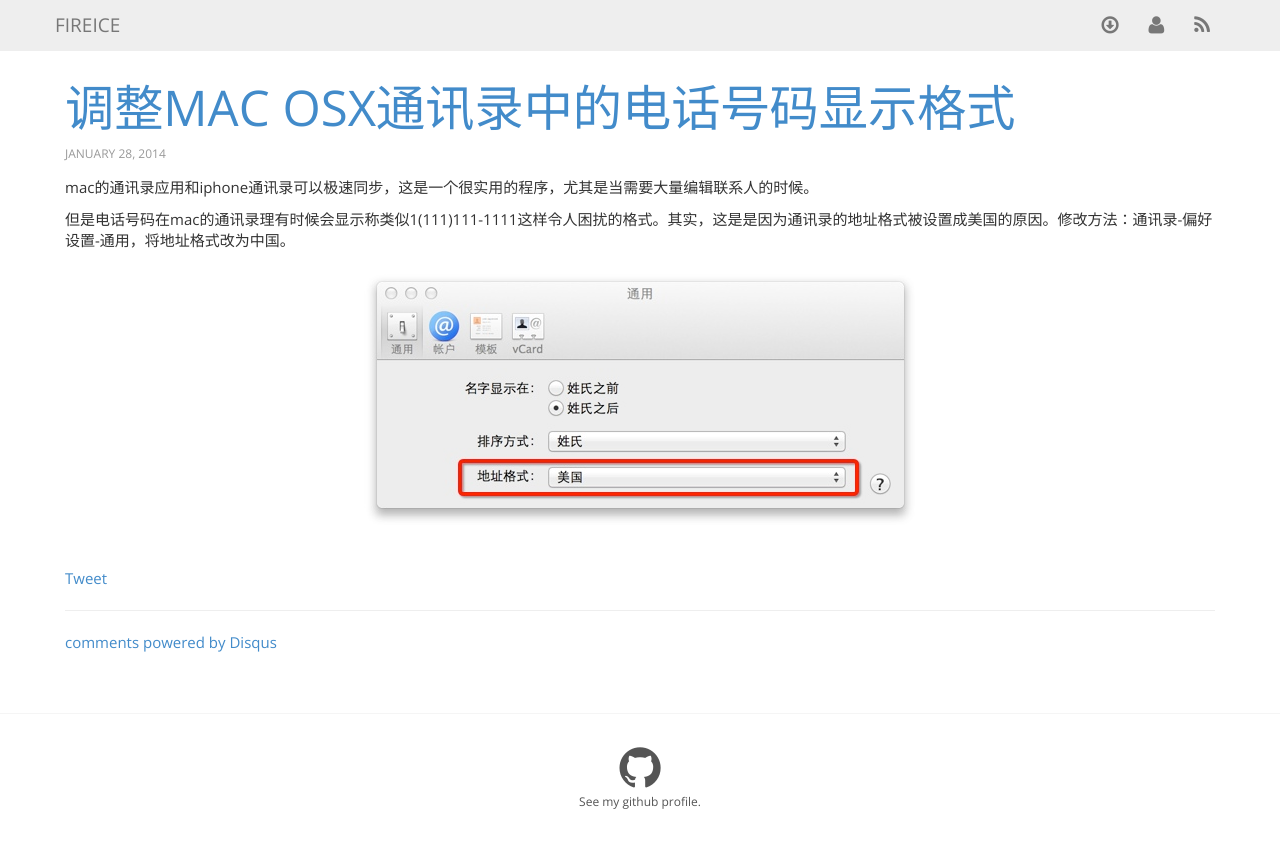
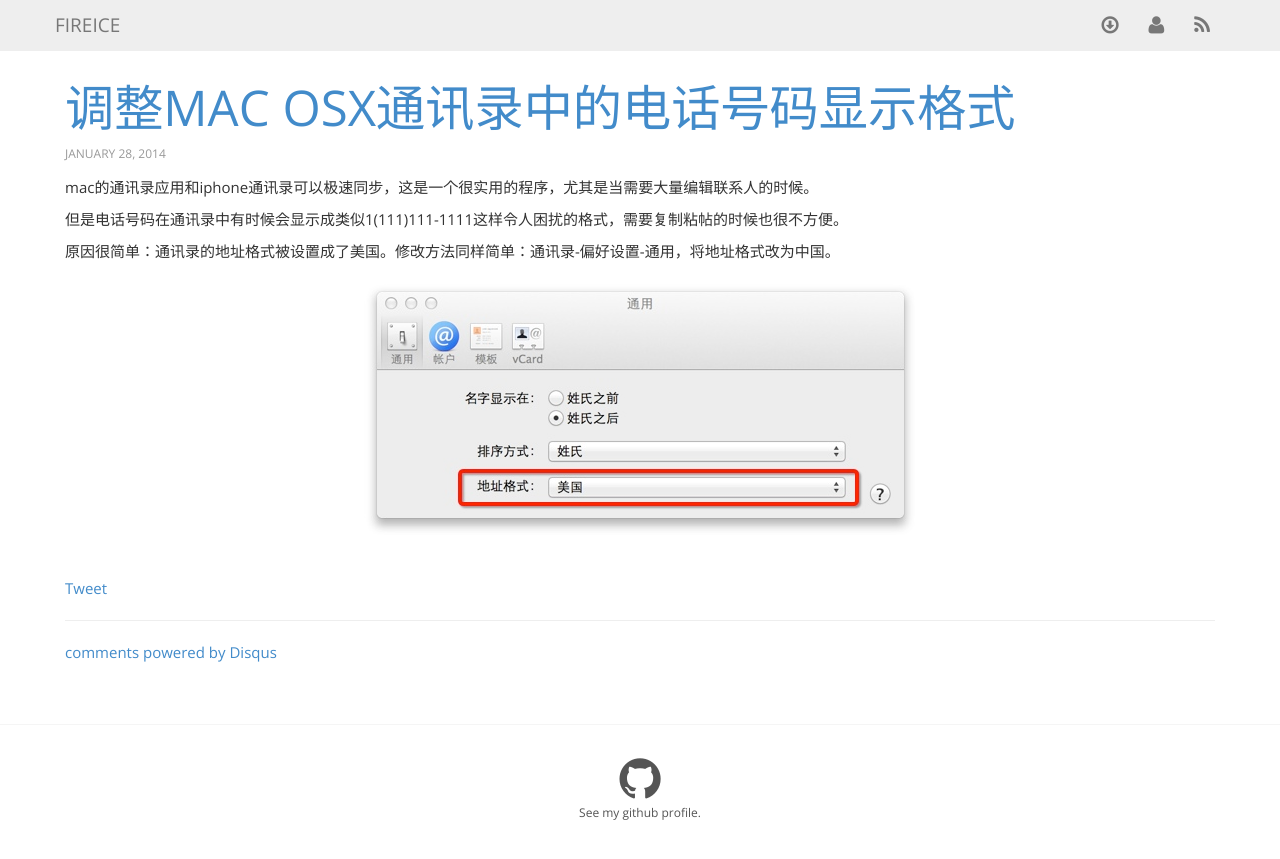
Before and after one commit to chzju/chzju.github.com, a Jekyll site: the page built from _posts/2014-1-28-setting-address-format-of-contacts-app-of-mac-osx.md, in a window 1280 px wide. Shown: the top 859 px of the page. Built offline with Jekyll 4.4.1, drawn with Linux system fonts in a browser that asks for light colours; nearby versions of some CDN libraries; Markdown is read by kramdown in place of the engine named in the settings; comment, search, counter and statistics services are not loaded.

Commit message:
editting content

```diff
--- a/_posts/2014-1-28-setting-address-format-of-contacts-app-of-mac-osx.md
+++ b/_posts/2014-1-28-setting-address-format-of-contacts-app-of-mac-osx.md
@@ -7,6 +7,8 @@ category: posts
 
 mac的通讯录应用和iphone通讯录可以极速同步，这是一个很实用的程序，尤其是当需要大量编辑联系人的时候。
 
-但是电话号码在mac的通讯录理有时候会显示称类似1(111)111-1111这样令人困扰的格式。其实，这是是因为通讯录的地址格式被设置成美国的原因。修改方法：通讯录-偏好设置-通用，将地址格式改为中国。
+但是电话号码在通讯录中有时候会显示成类似1(111)111-1111这样令人困扰的格式，需要复制粘帖的时候也很不方便。
+
+原因很简单：通讯录的地址格式被设置成了美国。修改方法同样简单：通讯录-偏好设置-通用，将地址格式改为中国。
 
 ![helpful screenshoot](/images/apple_contacts_setting.jpeg)
```
